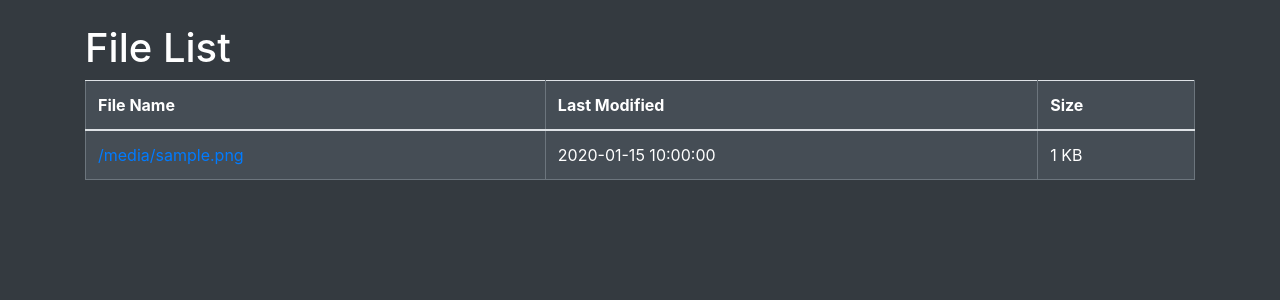
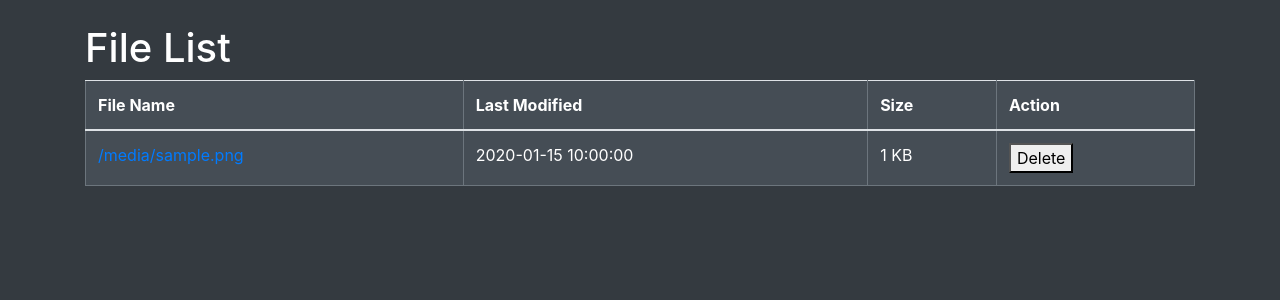
Before and after one commit to ryanaross/rtsp-timelapse, a Flask app: template templates/file_list.html in a window 1280 px wide. Shown: the top 300 px of the page. Run offline with Flask 3, Linux system fonts and the light colour scheme; the template is opened without the code that fills it: most values are stand-ins (such as "Sample title", 1, 10 or a date in 2020); some libraries are stand-ins or nearby versions.

Commit message:
delete media

```diff
--- a/templates/file_list.html
+++ b/templates/file_list.html
@@ -30,6 +30,7 @@
                         <th>File Name</th>
                         <th>Last Modified</th>
                         <th>Size</th>
+                        <th>Action</th>
                     </tr>
                 </thead>
                 <tbody>
@@ -38,12 +39,32 @@
                         <td><a href="{{ url_for('serve_media', filename=file) }}">{{ file }}</a></td>
                         <td>{{ details['last_modified'] }}</td>
                         <td>{{ details['size'] }} KB</td>
+                        <td><button class="delete-btn" data-filename="{{ file }}">Delete</button></td>
                     </tr>
                     {% endfor %}
                 </tbody>
             </table>
         </div>
     </div>
+    <script>
+        document.addEventListener('DOMContentLoaded', function() {
+            var deleteButtons = document.querySelectorAll('.delete-btn');
+            deleteButtons.forEach(function(button) {
+                button.addEventListener('click', function() {
+                    var filename = this.getAttribute('data-filename');
+                    if (confirm('Are you sure you want to delete ' + filename + '?')) {
+                        fetch('/media/' + filename, {
+                            method: 'DELETE'
+                        }).then(function(response) {
+                            if (response.ok) {
+                                location.reload();
+                            }
+                        });
+                    }
+                });
+            });
+        });
+    </script>
     <script src="{{ url_for('static', filename='js/bootstrap.min.js') }}"></script>
 </body>
 </html>
--- a/webserver.py
+++ b/webserver.py
@@ -83,6 +83,17 @@ def serve_file_list(directory):
         # Return a 404 error if the directory does not exist
         return 'Directory not found', 404
 
+@app.route('/media/<path:filename>', methods=['DELETE'])
+def delete_media(filename):
+    # Check if the file exists
+    if os.path.exists(filename):
+        # Delete the file
+        os.remove(filename)
+        return 'File deleted', 200
+    else:
+        # Return a 404 error if the file does not exist
+        return 'File not found', 404
+
 @app.route('/media/<path:filename>')
 def serve_media(filename):
     # Check if the file exists
```
